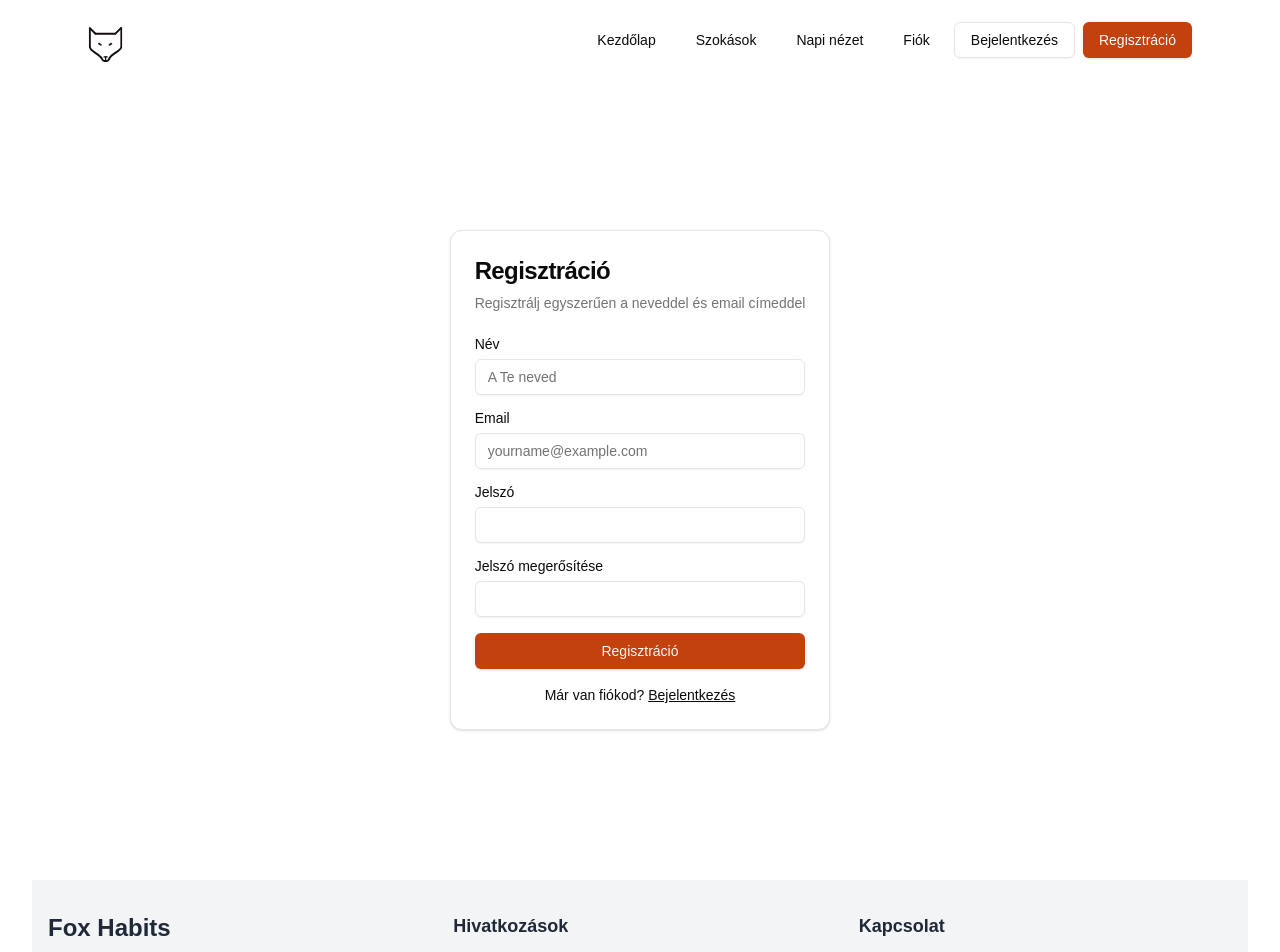
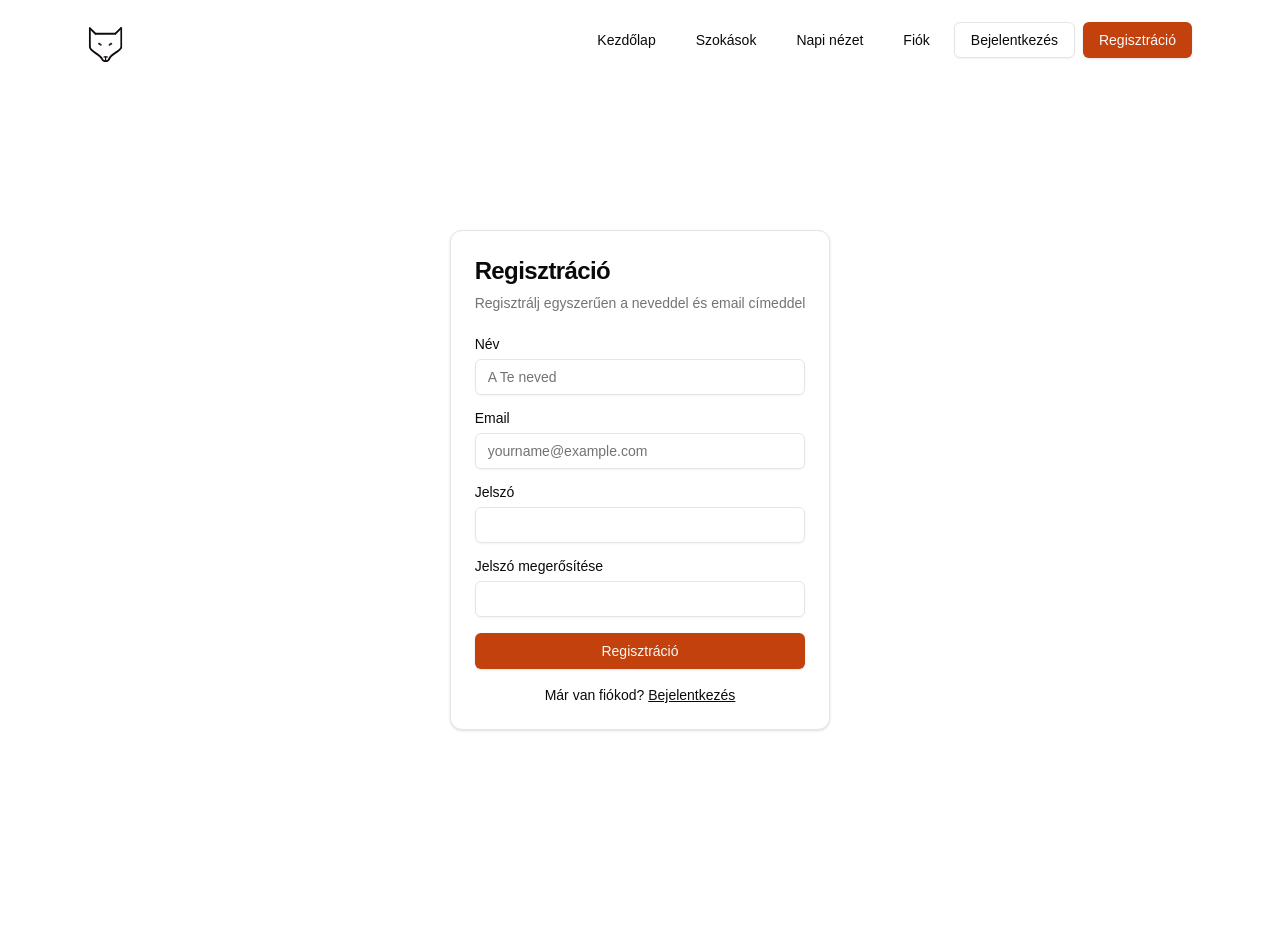
Before and after one commit to ldaniel2726/FoxHabits, a Next.js app: page /signup in a window 1280 px wide. Shown: the top 952 px of the page. After the commit the page ends 880 px from the top, so only its background shows below. Built offline with nearby package versions, Linux system fonts and the light colour scheme; no server answers.

Commit message:
small fixes

```diff
--- a/src/app/layout.tsx
+++ b/src/app/layout.tsx
@@ -3,7 +3,6 @@ import localFont from "next/font/local";
 import "./globals.css";
 import { Toaster } from "@/components/ui/sonner"
 import Header from "@/components/header"
-import Footer from "@/components/footer"
 
 const geistSans = localFont({
   src: "./fonts/GeistVF.woff",
@@ -34,7 +33,6 @@ export default function RootLayout({
         <Header />
         {children}
         <Toaster />
-        <Footer />
       </body>
     </html>
   );
--- a/src/app/page.tsx
+++ b/src/app/page.tsx
@@ -1,6 +1,7 @@
 import Link from "next/link";
 import Hero from "@/components/hero";
 import { Button } from "@/components/ui/button";
+import Footer from "@/components/footer";
 
 export default function Home() {
   return (
@@ -32,6 +33,7 @@ export default function Home() {
           </div>
         </div>
       </div>
+      <Footer />
     </div>
   );
 }
```
